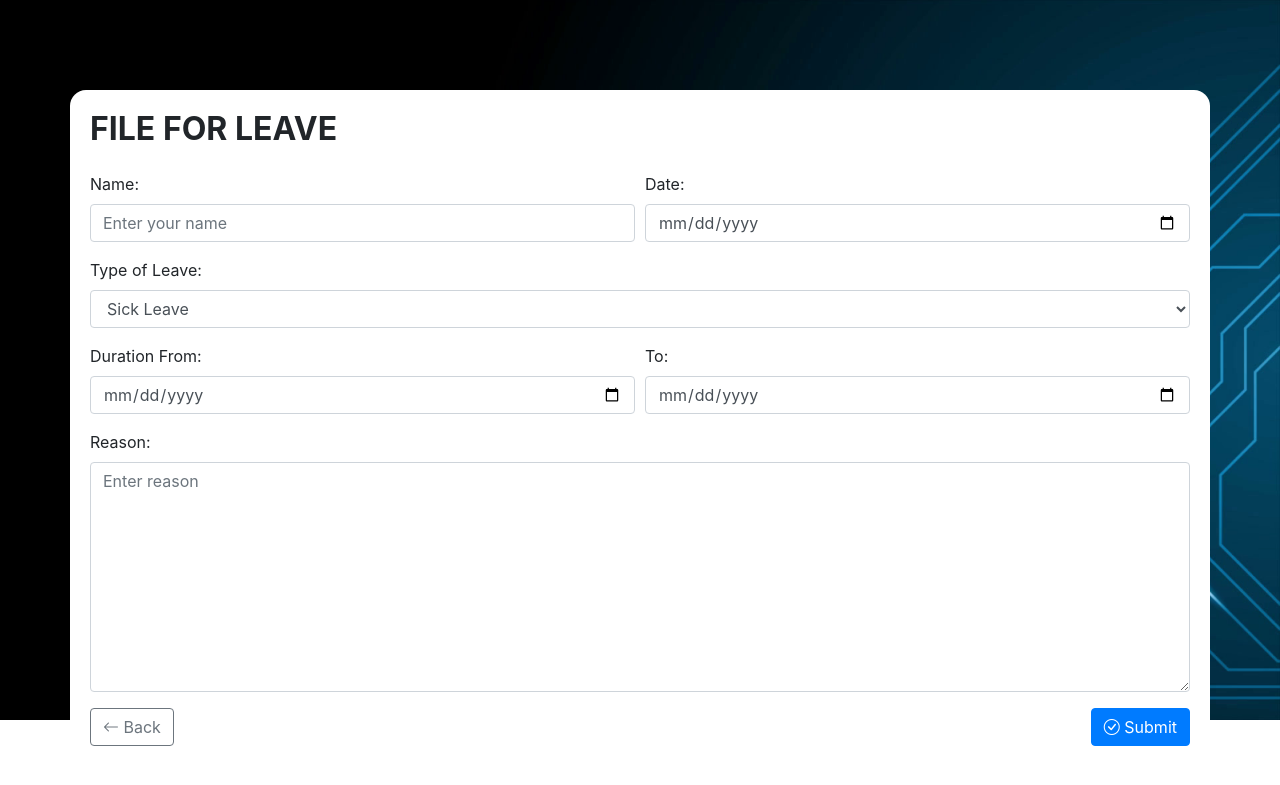
After one commit to amieljoaquinpinauin/c3e_system, a PHP site: page /leave.php in a window 1280 px wide. The commit adds this page. Shown: the top 785 px of the page. Run offline with PHP 8.4, Linux system fonts and the light colour scheme; some libraries are stand-ins or nearby versions.

Commit message:
second_commit

```diff
--- /dev/null
+++ b/c3e_style.css
@@ -0,0 +1,42 @@
+#c3e_logo {
+    border-radius: 1rem 0 0 1rem;
+    height: 250px;
+    width: 330px;
+    margin-left: 55px;
+    margin-top: 180px;
+}
+
+body {
+	background-image: url('img/wallpaper2.png');
+  background-repeat: no-repeat;
+  background-size: 100% auto;
+  }
+
+#FOL_container {
+    background-color: white;
+    padding: 20px;
+    margin-top: 90px;
+    min-width: 300px;
+    border-radius:1rem;
+  }
+
+#record_container {
+  background-color: white;
+  padding: 40px;
+  border-radius: 10px;
+  margin-top: 250px;
+}
+
+#currentTime {
+    font-size: 1.5rem;
+    font-weight: bold;
+}
+
+#currentDate {
+    font-size: 1rem;
+    font-weight: bold;
+}
+
+#file_leave {
+  text-align: right;
+}
--- /dev/null
+++ b/leave.php
@@ -0,0 +1,94 @@
+<?php
+include 'db_connection.php';
+
+// Check if the form is submitted
+if ($_SERVER["REQUEST_METHOD"] == "POST") {
+    // Retrieve form data
+    $name = $_POST["name"];
+    $date = $_POST["date"];
+    $leaveType = $_POST["leaveType"];
+    $durationFrom = $_POST["durationFrom"];
+    $durationTo = $_POST["durationTo"];
+    $reason = $_POST["reason"];
+
+    // Insert data into file_leave table
+    $sql = "INSERT INTO file_leave (name, date, type, duration_from, duration_to, reason) VALUES (?, ?, ?, ?, ?, ?)";
+    $stmt = $conn->prepare($sql);
+    $stmt->bind_param("ssssss", $name, $date, $leaveType, $durationFrom, $durationTo, $reason);
+
+    if ($stmt->execute()) {
+        echo "Leave request submitted successfully!";
+    } else {
+        echo "Error: " . $stmt->error;
+    }
+
+    $stmt->close();
+    $conn->close();
+}
+?>
+
+
+<!DOCTYPE html>
+<html lang="en">
+<head>
+    <title>File for Leave</title>
+    <meta charset="utf-8">
+    <!-- Bootstrap CSS -->
+    <link rel="stylesheet" href="https://stackpath.bootstrapcdn.com/bootstrap/4.3.1/css/bootstrap.min.css">
+    <link rel="stylesheet" href="c3e_style.css">
+    <!-- Bootstrap viewport meta tag -->
+    <meta name="viewport" content="width=device-width, initial-scale=1, shrink-to-fit=no">
+</head>
+
+<body>
+
+<div class="container" id = "FOL_container">
+<h2 class="mb-4"><b>FILE FOR LEAVE</b></h2>
+
+    <form method="POST" action="leave.php">
+        <div class="form-row">
+            <div class="form-group col-md-6">
+                <label for="name">Name:</label>
+                <input type="text" class="form-control" id="name" name="name" placeholder="Enter your name">
+            </div>
+            <div class="form-group col-md-6">
+                <label for="date">Date:</label>
+                <input type="date" class="form-control" id="date" name="date">
+            </div>
+        </div>
+        <div class="form-group">
+            <label for="leaveType">Type of Leave:</label>
+            <select class="form-control" id="leaveType" name="leaveType">
+                <option value="sick">Sick Leave</option>
+                <option value="vacation">Vacation Leave</option>
+                <option value="personal">Personal Leave</option>
+                <option value="maternity">Maternity Leave</option>
+                <!-- Add more options as needed -->
+            </select>
+        </div>
+        <div class="form-row">
+            <div class="form-group col-md-6">
+                <label for="durationFrom">Duration From:</label>
+                <input type="date" class="form-control" id="durationFrom" name="durationFrom">
+            </div>
+            <div class="form-group col-md-6">
+                <label for="durationTo">To:</label>
+                <input type="date" class="form-control" id="durationTo" name="durationTo">
+            </div>
+        </div>
+        <div class="form-group">
+            <label for="reason">Reason:</label>
+            <textarea class="form-control" id="reason" name="reason" rows="9" placeholder="Enter reason"></textarea>
+        </div>
+        <div class="d-flex justify-content-between">
+			<a href="#" onclick="history.back();" class="btn btn-outline-secondary"><i class="bi bi-arrow-left"></i> Back</a>
+            <button type="submit" class="btn btn-primary"><i class="bi bi-check-circle"></i> Submit</button>
+        </div>
+    </form>
+</div>
+
+<!-- Bootstrap Icons (Bi) -->
+<link rel="stylesheet" href="https://cdn.jsdelivr.net/npm/bootstrap-icons@1.18.0/font/bootstrap-icons.css">
+
+</body>
+</html>
--- a/login.html
+++ b/login.html
@@ -12,7 +12,7 @@
     <script src="https://cdnjs.cloudflare.com/ajax/libs/popper.js/1.14.7/umd/popper.min.js"></script>
     <script src="https://stackpath.bootstrapcdn.com/bootstrap/4.3.1/js/bootstrap.min.js"></script>
 
-    <link rel="stylesheet" href="styles.css">
+    <link rel="stylesheet" href="c3e_style.css">
 </head>
 <body>
     <section class="vh-100">
@@ -31,7 +31,7 @@
 
                                         <div class="d-flex align-items-center mb-3 pb-1">
                                             <i class="fas fa-cubes fa-2x me-3" style="color: #ff6219;"></i>
-                                            <span class="h1 fw-bold mb-0">C3E IT Services</span>
+                                            <span class="h1 fw-bold mb-0"><b>C3E IT Services</b></span>
                                         </div>
 
                                         <h5 class="fw-normal mb-3 pb-3" style="letter-spacing: 1px;">Sign into your account</h5>
```
Also changed, not shown: record.php (+111 -35 lines), styles.css (deleted, +0 -10 lines), img/wallpaper1.jpg (added), img/wallpaper2.png (added), img/wallpaper3.jpg (added).
